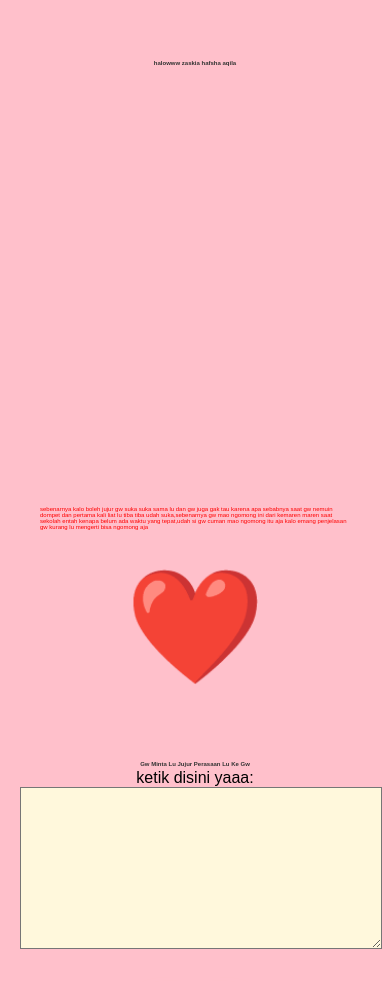
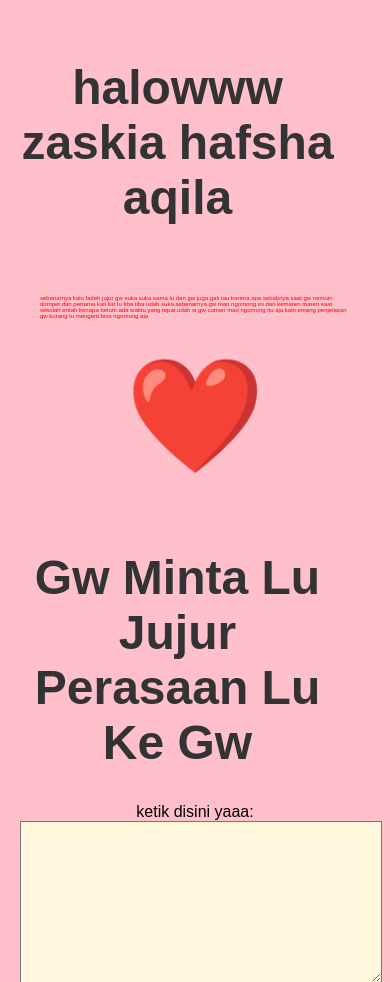
Before and after one commit to bucinkoplak/MasAldi, a plain HTML site: page index.html in a window 390 px wide. Shown: the top 982 px of the page. Drawn offline with Linux system fonts and the light colour scheme.

Commit message:
Update index.html

```diff
--- a/index.html
+++ b/index.html
@@ -69,13 +69,12 @@
       text-align: left;
       padding: 0 20px;
     }
-.spacer {
-  height: 400px;
-}
+
     /* Gaya untuk tampilan seluler */
     @media only screen and (max-width: 600px) {
       h1 {
-        font-size: 20%;
+       width: 90%;
+       height: 90%;
       }
 
       p {
@@ -91,7 +90,6 @@
 <body>
   <h1>halowww zaskia hafsha aqila</h1>
   <br>
-  <div class="spacer"></div>
   <p>sebenarnya kalo boleh jujur gw suka suka sama lu dan gw juga gak tau karena apa sebabnya
     saat gw nemuin dompet dan pertama kali liat lu tiba tiba udah suka,sebenarnya gw mao ngomong ini dari
     kemaren maren saat sekolah entah kenapa belum ada waktu yang tepat,udah si gw cuman mao ngomong itu aja
```
